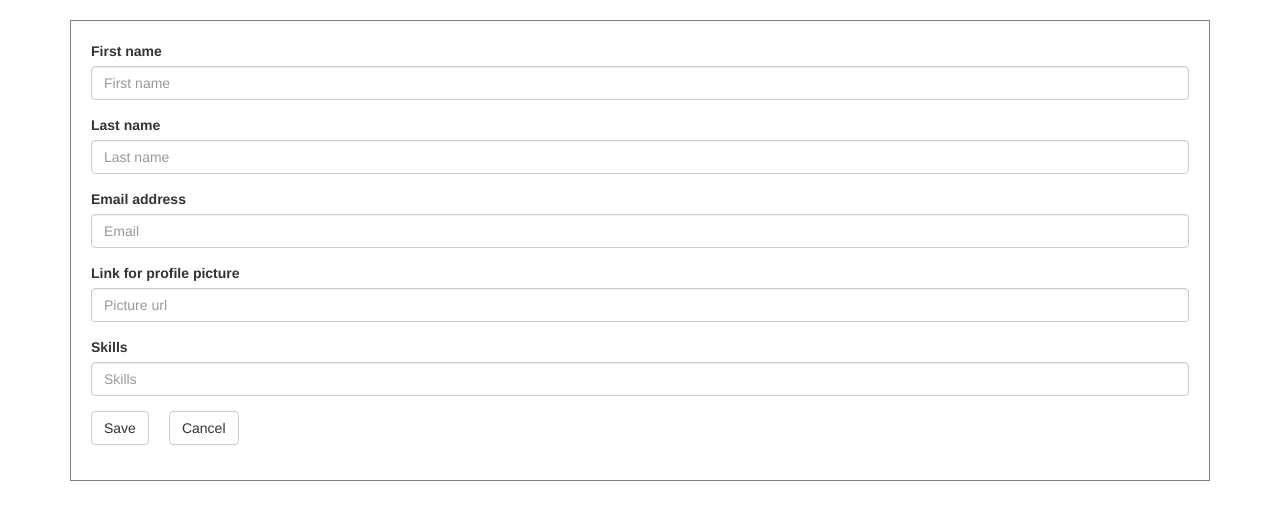
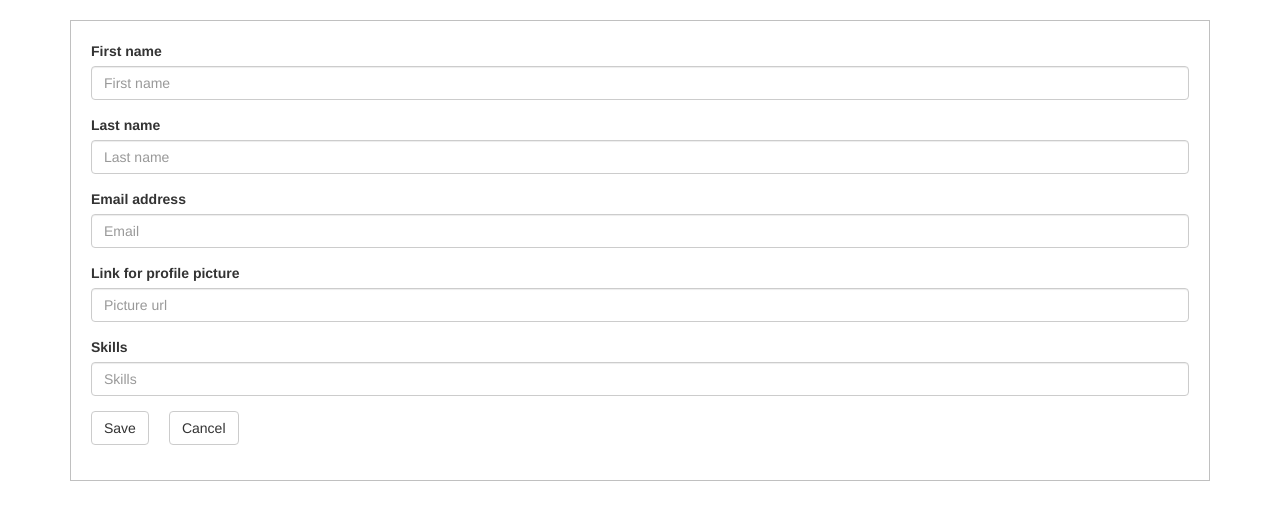
Before and after one commit to khrystynad/FL7, a plain HTML site: page 18_DOM/homework/index.html in a window 1280 px wide. Shown: the top 518 px of the page. Drawn offline with nearby package versions, Linux system fonts and the light colour scheme.

Commit message:
Update style.css

```diff
--- a/18_DOM/homework/css/style.css
+++ b/18_DOM/homework/css/style.css
@@ -4,7 +4,7 @@
 }
 
 form {
-	border: 1px solid grey;
+	border: 1px solid silver;
 	padding: 20px;
 	margin: 20px 0 40px;
 }
```
